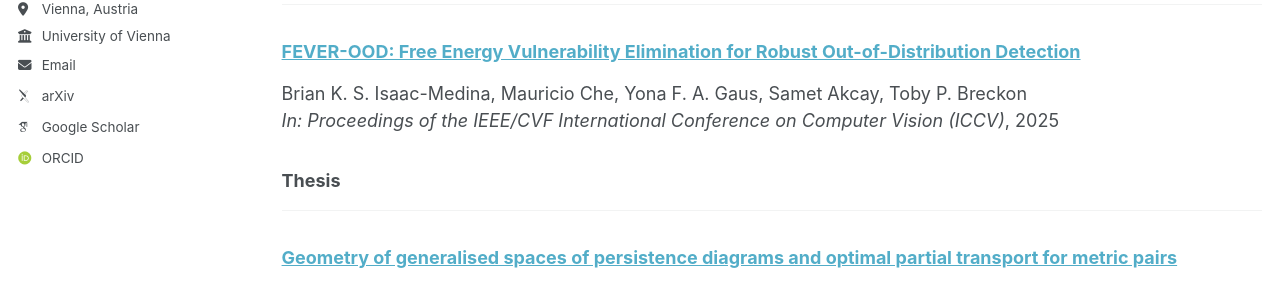
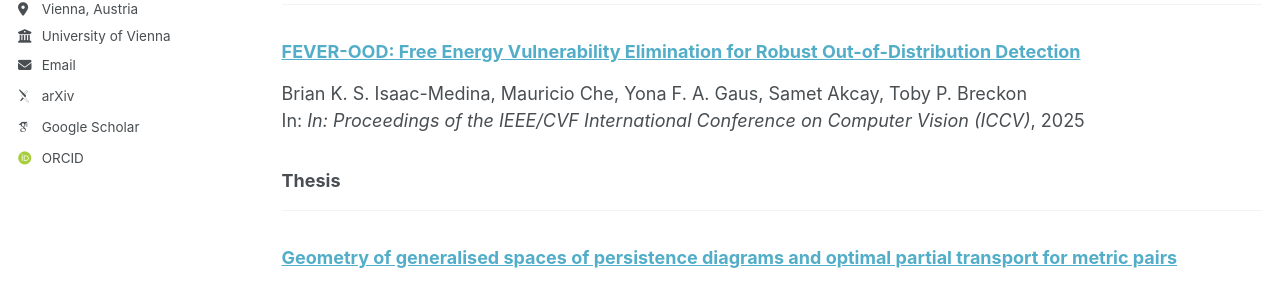
Before and after one commit to MauricioChe/mauricioche.github.io, a Jekyll site: the page built from _pages/publications.html, in a window 1280 px wide and 900 px high, scrolled down 1449 px. Shown: the part 372-674 px from the top of the window. Built offline with Jekyll 4.4.1, drawn with Linux system fonts in a browser that asks for light colours; some web fonts are replaced; a script bundle is joined from its source files by our own code; library files that are not in the unit come from our copies.

Commit message:
Update archive-single.html

```diff
--- a/_includes/archive-single.html
+++ b/_includes/archive-single.html
@@ -50,7 +50,7 @@
           {% elsif post.category == 'thesis' %}
             <p>{{ post.authors }}<br><i>{{ post.venue }}</i>, {{ post.date | default: "1900-01-01" | date: "%Y" }}</p>
           {% elsif post.category == 'conferences' %}
-            <p>{{ post.authors }}<br><i>{{ post.venue }}</i>, {{ post.date | default: "1900-01-01" | date: "%Y" }}</p>
+            <p>{{ post.authors }}<br>In: <i>{{ post.venue }}</i>, {{ post.date | default: "1900-01-01" | date: "%Y" }}</p>
           {% endif %}
         {% endif %}
 
```
